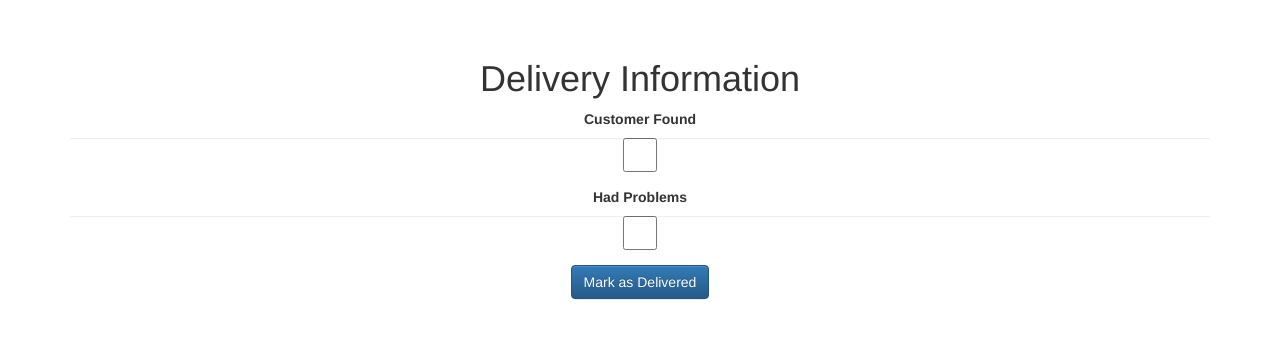
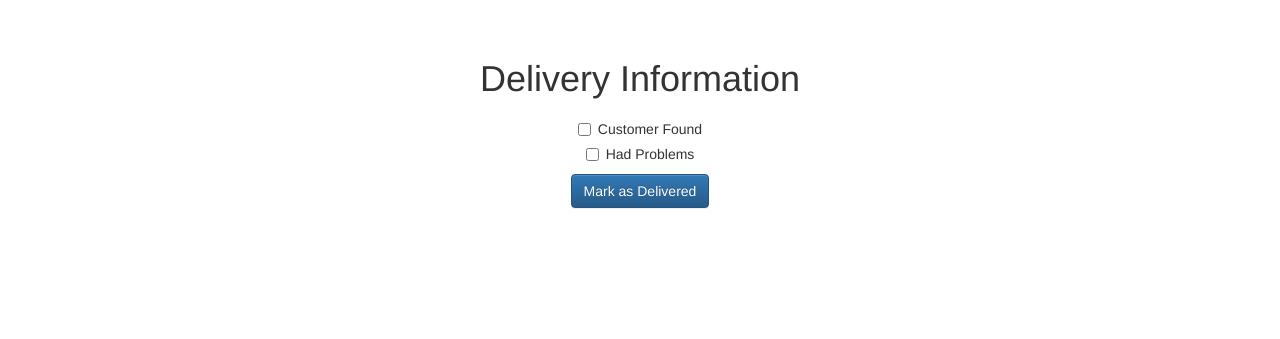
Before and after one commit to lex/yuuh-pizza-kebab, a Flask app: page /order/deliver/1 in a window 1280 px wide. Shown: the part 51-390 px from the top of the page. Run offline with Flask 2, Linux system fonts and the light colour scheme; the visitor is signed in with stand-in values (Sample User, id 1); some libraries are stand-ins or nearby versions.

Commit message:
update documentation, order list

```diff
--- a/yuuhpizzakebab/templates/order/deliver_order.html
+++ b/yuuhpizzakebab/templates/order/deliver_order.html
@@ -11,19 +11,19 @@
         <h1>Delivery Information</h1>
 
         <div class="row">
-            <form action="" method="post">
-                <div class="form-group">
-                    <label>Customer Found</label>
-                    <input type="checkbox" class="form-control" name="customer_found">
-                </div>
+            <div class="center-block">
+                <form action="" method="post">
+                    <div class="checkbox">
+                        <label><input type="checkbox" value="" name="customer_found">Customer Found</label>
+                    </div>
 
-                <div class="form-group">
-                    <label>Had Problems</label>
-                    <input type="checkbox" class="form-control" name="had_problems">
-                </div>
+                    <div class="checkbox">
+                        <label><input type="checkbox" value="" name="had_problems">Had Problems</label>
+                    </div>
 
-                <button type="submit" class="btn btn-primary">Mark as Delivered</button>
-            </form>
+                    <button type="submit" class="btn btn-primary">Mark as Delivered</button>
+                </form>
+            </div>
         </div>
       </div>
     </div>
--- a/yuuhpizzakebab/templates/order/orders.html
+++ b/yuuhpizzakebab/templates/order/orders.html
@@ -17,8 +17,8 @@
                     <th>Ordered At</th>
                     <th>Deliver To</th>
                     <th>Total Price</th>
+                    <th>Status</th>
                     {% if session.is_admin %}
-                        <th></th>
                         <th></th>
                         <th></th>
                         <th></th>
@@ -38,9 +38,9 @@
                         <td>{{ o.ordered_at }}</td>
                         <td>{{ o.delivery_address }}</td>
                         <td>{{ '${}'.format('%0.2f' % o.total_price()) }}</td>
+                        <td>{{ 'Rejected' if o.rejected else 'Delivered' if o.delivery_summary else 'Waiting' }}</td>
                         <td><a href="{{ url_for('order_details', order_id=o.id) }}">Details</a></td>
                         {% if not o.rejected and not o.delivery_summary %}
-                        <td><a href="{{ url_for('add_discount', order_id=o.id) }}">Add Discount</a></td>
                         <td><a href="{{ url_for('reject_order', order_id=o.id) }}">Reject</a></td>
                         <td><a href="{{ url_for('mark_order_as_delivered', order_id=o.id) }}">Mark As Delivered</a></td>
                         {% endif %}
```
Also changed, not shown: doc/components.xml (added, +1 -0 lines), 1 other file.
